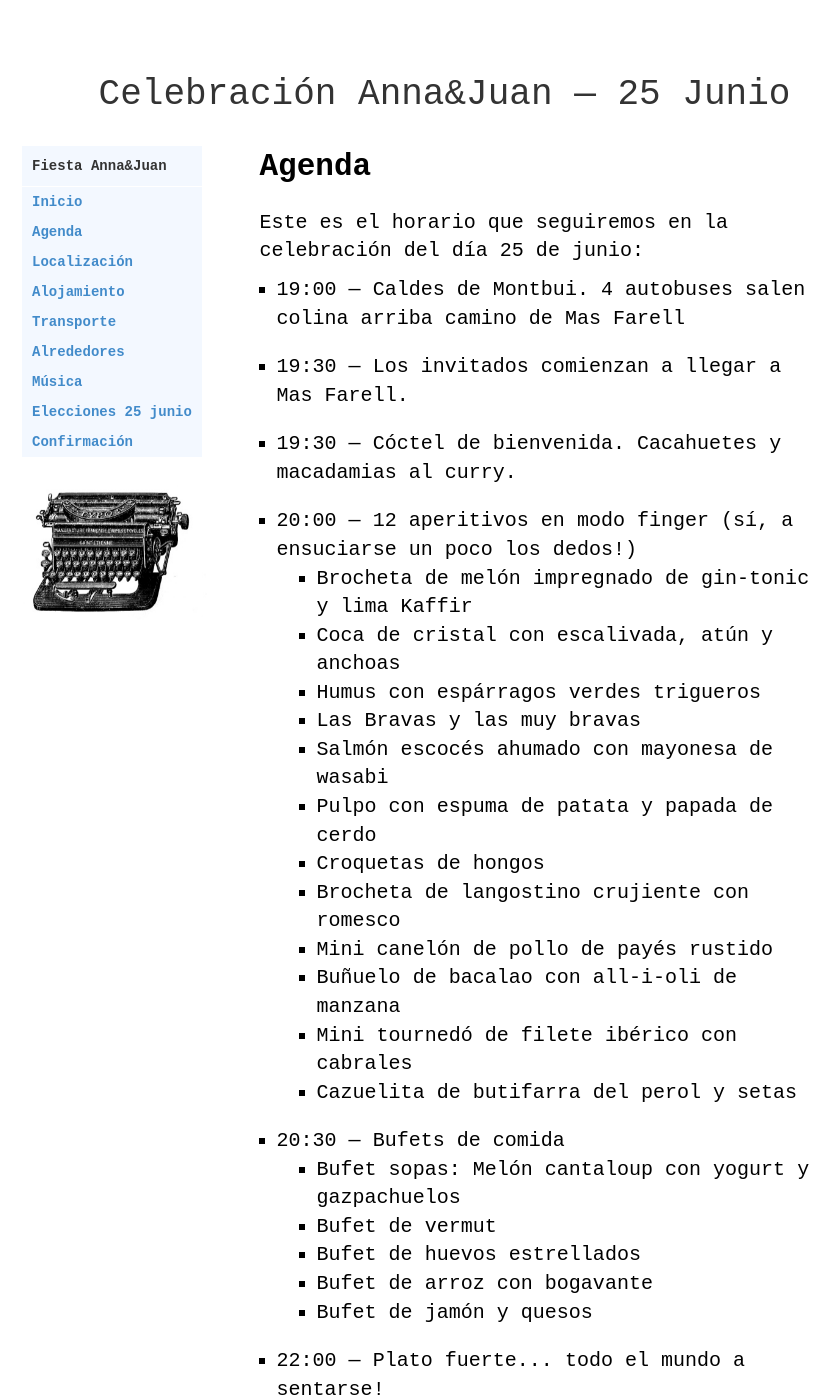
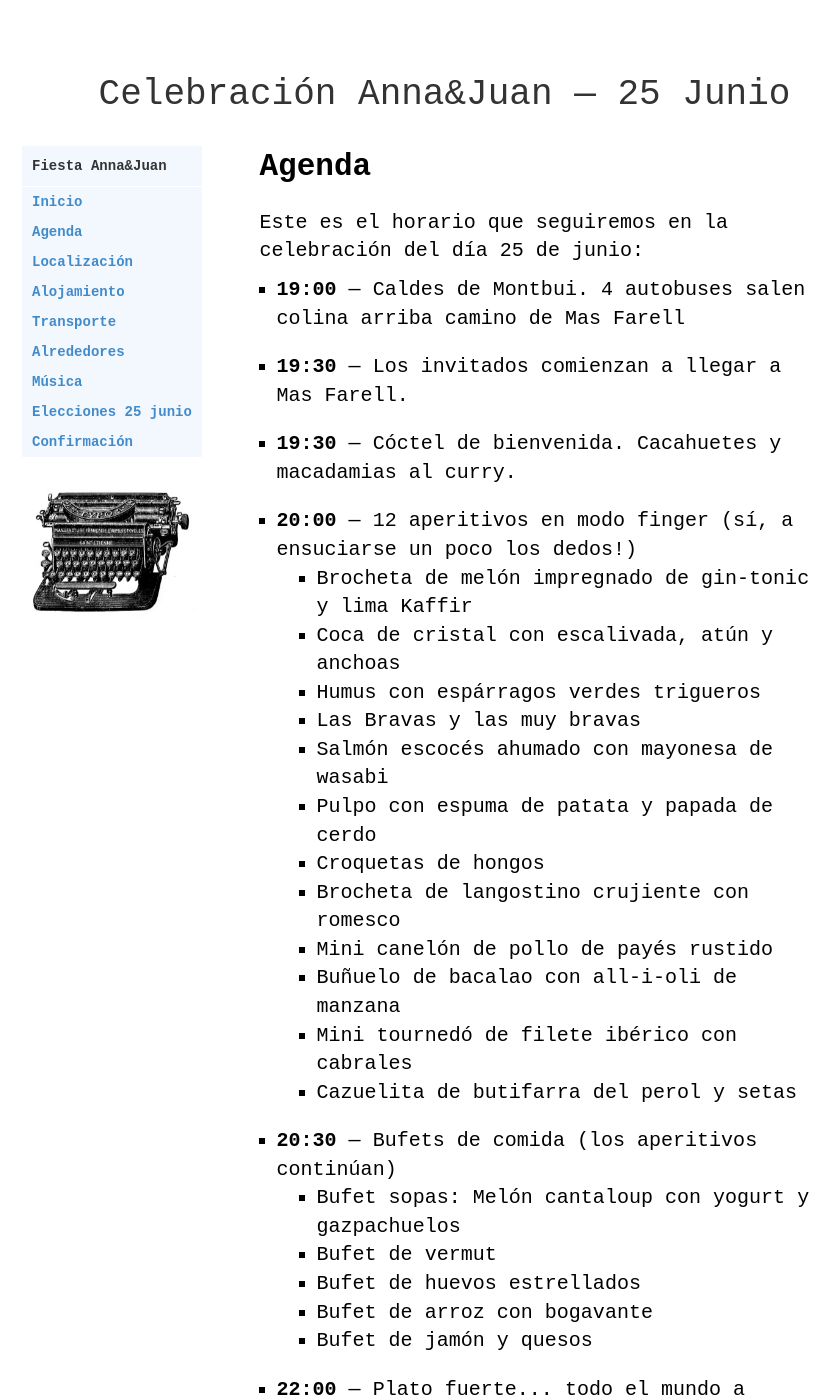
Before and after one commit to juandebravo/juanyanna25junio, a Jekyll site: the page built from agenda.html, in a window 1280 px wide and 1400 px high. Shown: the whole window, without its empty margins (203-1043 px from the left). Built offline with Jekyll 4.4.1, drawn with Linux system fonts in a browser that asks for light colours; some web fonts are replaced; Markdown is read by kramdown in place of the engine named in the settings; some of the changed text lies outside the part shown.

Commit message:
añadir negrita a la agenda

```diff
--- a/agenda.html
+++ b/agenda.html
@@ -11,16 +11,16 @@ title: Agenda
       <p/>
       <ul class="page-list">
         <li>
-            19:00 &mdash; Caldes de Montbui. 4 autobuses salen colina arriba camino de Mas Farell
+            <b>19:00</b> &mdash; Caldes de Montbui. 4 autobuses salen colina arriba camino de Mas Farell
         </li>
         <li>
-            19:30 &mdash; Los invitados comienzan a llegar a Mas Farell.
+            <b>19:30</b> &mdash; Los invitados comienzan a llegar a Mas Farell.
         </li>
         <li>
-            19:30 &mdash; Cóctel de bienvenida. Cacahuetes y macadamias al curry.
+            <b>19:30</b> &mdash; Cóctel de bienvenida. Cacahuetes y macadamias al curry.
         </li>
         <li>
-            20:00 &mdash; 12 aperitivos en modo finger (sí, a ensuciarse un poco los dedos!)
+            <b>20:00</b> &mdash; 12 aperitivos en modo finger (sí, a ensuciarse un poco los dedos!)
             <ul>
                 <li>
                     Brocheta de melón impregnado de gin-tonic y lima Kaffir
@@ -61,7 +61,7 @@ title: Agenda
             </ul>
         </li>
         <li>
-            20:30 &mdash; Bufets de comida
+            <b>20:30</b> &mdash; Bufets de comida (los aperitivos continúan)
             <ul>
                 <li>Bufet sopas: Melón cantaloup con yogurt y gazpachuelos</li>
                 <li>Bufet de vermut </li>
@@ -71,21 +71,21 @@ title: Agenda
             </ul>
         </li>
         <li>
-            22:00 &mdash; Plato fuerte... todo el mundo a sentarse!
+            <b>22:00</b> &mdash; Plato fuerte... todo el mundo a sentarse!
             <ul>
                 <li>Lubina con chirivía, salsa azafrán, vainilla, espinacas y mejillones, o</li>
                 <li>Solomillo de ternera en su jugo con ceps y cebollitas </li>
             </ul>
         </li>
         <li>
-            23:00 &mdash; Postre
+            <b>23:00</b> &mdash; Postre
             <ul>
                 <li>Extreme de chocolate negro, brownie y perlas de chocolate</li>
                 <li>Sablée de frutos rojos, chocolate y compota de frambuesa</li>
             </ul>
         </li>
         <li>
-            Bodega
+            <b>Bodega</b>
             <ul>
                 <li>Rosado &mdash; Hiriart D.O. Cigales</li>
                 <li>Blanco &mdash; Ànima de Raimat  D.O. Costers del Segre</li>
@@ -94,13 +94,13 @@ title: Agenda
             </ul>
         </li>
         <li>
-            24:00 &mdash; Baile.
+            <b>24:00</b> &mdash; Baile.
         </li>
         <li>
-            02:00 &mdash; Resopó. Retomar energía.
+            <b>02:00</b> &mdash; Resopó. Retomar energía.
         </li>
         <li>
-            05:30 &mdash; Pa'casa!
+            <b>05:30</b> &mdash; Pa'casa!
         </li>
       </ul>
     </div>
```
